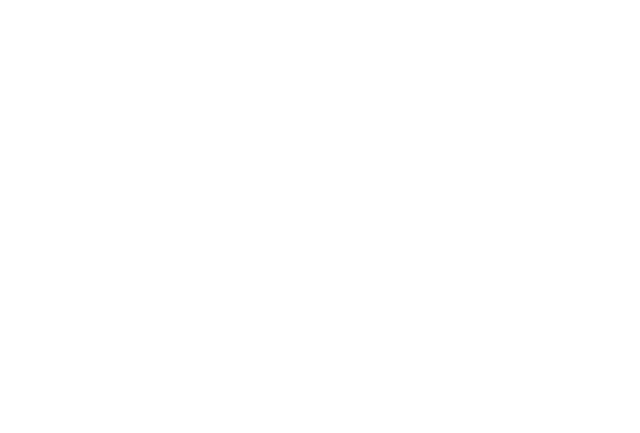
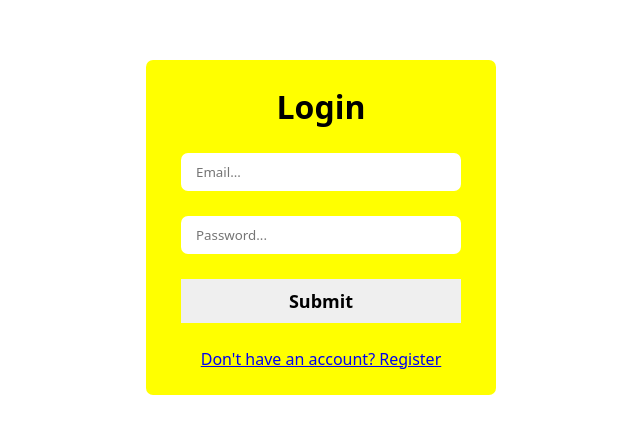
Before and after one commit to Mr-Jitesh9170/chat-App, a React (Create React App) app in the folder client/: page / in a window 1280 px wide. Before the commit this address had no page. Shown: the part 173-606 px from the top of the page, without its empty margins (319-959 px from the left). Built offline with nearby package versions, Linux system fonts and the light colour scheme.

Commit message:
made Login and register page

```diff
--- a/client/public/index.html
+++ b/client/public/index.html
@@ -13,6 +13,7 @@
       box-sizing: border-box;
       padding: 0;
       margin: 0;
+      font-family: system-ui, -apple-system, BlinkMacSystemFont, 'Segoe UI', Roboto, Oxygen, Ubuntu, Cantarell, 'Open Sans', 'Helvetica Neue', sans-serif;
     }
   </style>
 </head>
--- a/client/src/App.js
+++ b/client/src/App.js
@@ -1,7 +1,8 @@
 import { BrowserRouter, Route, Routes } from "react-router-dom";
 import { lazy, Suspense } from "react";
+import { Loader } from "./loader/loading";
 
-const Login = lazy(() => import("./components/login"));
+const Authentication = lazy(() => import("./components/auth"));
 const Chat = lazy(() => import("./components/Chat"));
 
 function App() {
@@ -9,17 +10,17 @@ function App() {
     <BrowserRouter>
       <Routes>
         <Route
-          path="/login"
+          path="/"
           element={
-            <Suspense fallback={<div>Loading...</div>}>
-              <Login />
+            <Suspense fallback={<Loader />}>
+              <Authentication />
             </Suspense>
           }
         />
         <Route
           path="/chat"
           element={
-            <Suspense fallback={<div>Loading...</div>}>
+            <Suspense fallback={<Loader value={"Loading...."} />}>
               <Chat />
             </Suspense>
           }
--- a/client/src/components/Chat.jsx
+++ b/client/src/components/Chat.jsx
@@ -6,11 +6,12 @@ import Attach from "../Assests/attachment.svg"
 import Call from "../Assests/call.svg"
 import Microphone from "../Assests/microphone.svg"
 import ThreeDots from "../Assests/threeDots.svg"
+import { EmojiList } from "./emoji"
 
 const Chat = () => {
   const [search, setSearch] = useState("");
   const [show, setShow] = useState(false);
-
+  const [currentUser, setCurrentuser] = useState("")
   // search =>
   const inputSearch = (e) => {
     let { value } = e.target;
@@ -31,15 +32,17 @@ const Chat = () => {
         </div>
         <div className="chat-lists">
           {
-            chatUsers.map((_) => {
+            chatUsers.map((_, i) => {
               if (_.toLocaleLowerCase().includes(search.toLocaleLowerCase())) {
                 return (
                   <div className="users">
                     <div className="users-profile">
                     </div>
-                    <div className="user-name">
+                    <div className="user-name" onClick={() => {
+                      setCurrentuser(_)
+                    }}>
                       <div className="name">
-                        <b className="user">{_}</b>
+                        <b className="user" >{_}</b>
                         <span className="chat-time">9m</span>
                       </div>
                       <div className="last-chat">ok thanks</div>
@@ -53,11 +56,13 @@ const Chat = () => {
         </div>
       </div>
 
+
+
       <div className="right-chat-contain">
         <div className="right-chat-top">
           <div className="right-chat-left">
             <div className="users-profile"></div>
-            <h2 className="user-name-mi">Jitesh Pandey</h2>
+            <h2 className="user-name-mi">{currentUser}</h2>
           </div>
           <div className="right-top-right">
             <img src={Call} alt="" width={26} />
@@ -76,11 +81,13 @@ const Chat = () => {
               </div>
             )
           }
+
+          <EmojiList />
         </div>
         <div className="right-chat-bottom">
           <img src={Microphone} alt="" width={23} />
 
-          <input type="text" className="input-chat" />
+          <input type="text" placeholder="Type your massages..." className="input-chat" />
           <img src={Emojis} alt="" width={20} />
           <img src={Attach} alt="" width={20} />
           <div className="send-btn">
--- /dev/null
+++ b/client/src/components/auth.jsx
@@ -0,0 +1,37 @@
+import { useState } from "react"
+import "../styles/auth.scss"
+const Authentication = () => {
+  const [auth, setAuth] = useState(true)
+
+  // Authentication page =>
+  const handleAuth = (e) => {
+    e.preventDefault();
+    auth ? setAuth(false) : setAuth(true)
+  }
+
+  return (
+    <div className="authentication-container">
+      {
+        auth ?
+          <form className="container" action="/login" method="post">
+            <h1 className="auth-head">Login</h1>
+            <input type="email" name="email" placeholder="Email..." />
+            <input type="password" name="password" placeholder="Password..." />
+            <button className="auth-btn">Submit</button>
+            <a href="/" onClick={handleAuth}>Don't have an account? Register</a>
+          </form>
+          :
+          < form className="container" action="/register" method="post">
+            <h1 className="auth-head">Register</h1>
+            <input type="text" name="name" placeholder="Name" />
+            <input type="email" name="email" placeholder="Email" />
+            <input type="password" name="password" placeholder="Password" />
+            <button className="auth-btn">Submit</button>
+            <a href="/">have an account? Login</a>
+          </form>
+      }
+    </div >
+  )
+}
+
+export default Authentication;
--- /dev/null
+++ b/client/src/components/emoji.jsx
@@ -0,0 +1,57 @@
+// API URL => "https://emoji-api.com/emojis?access_key=214d3619cb6d7e14b37ef532c713329a60077d15";
+
+import React from 'react';
+
+export const EmojiList = () => {
+  return (
+    <div>
+      {emojis.map((emoji, index) => (
+        <div key={index}>
+          <span role="img" aria-label={emoji?.unicodeName}>{emoji?.character}</span>
+        </div>
+      ))}
+    </div>
+  );
+};
+const emojis = [
+  {
+    slug: "grinning-face",
+    character: "\ud83d\ude00",
+    unicodeName: "grinning face",
+    codePoint: "1F600",
+    group: "smileys-emotion",
+    subGroup: "face-smiling"
+  },
+  {
+    slug: "grinning-face-with-big-eyes",
+    character: "\ud83d\ude03",
+    unicodeName: "grinning face with big eyes",
+    codePoint: "1F603",
+    group: "smileys-emotion",
+    subGroup: "face-smiling"
+  },
+  {
+    slug: "grinning-face-with-smiling-eyes",
+    character: "\ud83d\ude04",
+    unicodeName: "grinning face with smiling eyes",
+    codePoint: "1F604",
+    group: "smileys-emotion",
+    subGroup: "face-smiling"
+  },
+  {
+    slug: "beaming-face-with-smiling-eyes",
+    character: "\ud83d\ude01",
+    unicodeName: "beaming face with smiling eyes",
+    codePoint: "1F601",
+    group: "smileys-emotion",
+    subGroup: "face-smiling"
+  },
+  {
+    slug: "grinning-squinting-face",
+    character: "\ud83d\ude06",
+    unicodeName: "grinning squinting face",
+    codePoint: "1F606",
+    group: "smileys-emotion",
+    subGroup: "face-smiling"
+  }
+];
--- a/client/src/components/login.jsx
+++ /dev/null
@@ -1,13 +0,0 @@
-const Login = () => {
-
-  return (
-    <div className="login-container">
-      <h1>Login</h1>
-      <input type="email" placeholder="email" />
-      <input type="password" placeholder="password..." />
-    </div>
-  )
-}
-
-
-export default Login;
--- /dev/null
+++ b/client/src/loader/loading.jsx
@@ -0,0 +1,10 @@
+import "./loading.scss"
+export const Loader = ({ value }) => {
+  return (
+    <div className="loader">
+      <div className="loader-container">
+        {value}
+      </div>
+    </div>
+  )
+}
--- /dev/null
+++ b/client/src/loader/loading.scss
@@ -0,0 +1,11 @@
+.loader {
+  display: flex;
+  justify-content: center;
+  align-items: center;
+  height: 100vh;
+  .loader-container {
+    font-size: 30px;
+    font-weight: 600;
+    color: rgb(87, 53, 53);
+  }
+}
--- /dev/null
+++ b/client/src/styles/auth.scss
@@ -0,0 +1,31 @@
+.authentication-container {
+  height: 100vh;
+  display: flex;
+  justify-content: center;
+  align-items: center;
+  .container {
+    background-color: yellow;
+    display: flex;
+    flex-direction: column;
+    align-items: center;
+    width: 350px;
+    padding: 25px 35px;
+    border-radius: 7px;
+    gap: 25px;
+    input {
+      width: 100%;
+      padding: 10px 15px;
+      border-radius: 7px;
+      border: none;
+    }
+  }
+}
+
+.auth-btn {
+  width: 100%;
+  padding: 10px 15px;
+  font-size: 18px;
+  font-weight: 600;
+  border: none;
+  cursor: pointer;
+}
--- a/client/src/styles/chat.scss
+++ b/client/src/styles/chat.scss
@@ -48,6 +48,10 @@
             display: flex;
             justify-content: space-between;
             align-items: center;
+            color: yellowgreen;
+            .user {
+              color: rgb(225, 237, 242);
+            }
             b {
               color: rgb(59, 46, 1);
             }
```
Also changed, not shown: client/src/error/error.jsx (added), client/src/error/error.scss (added).
